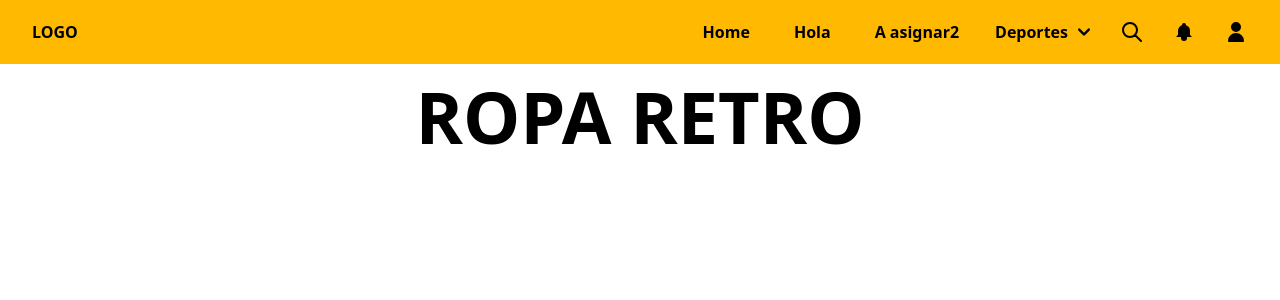
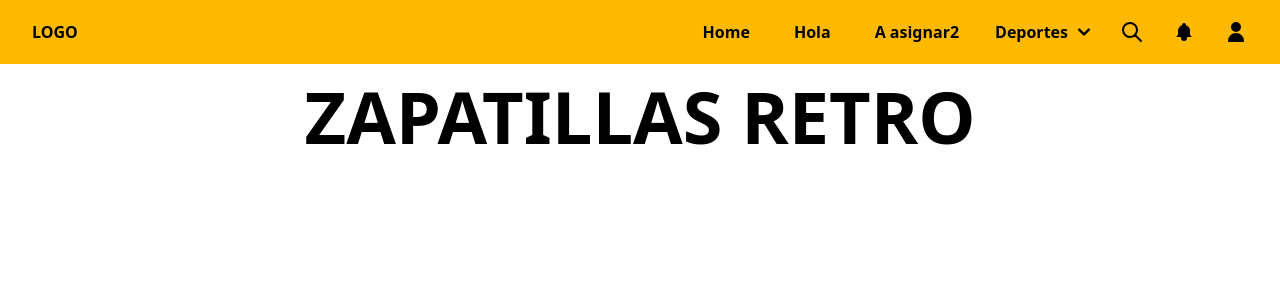
Before and after one commit to nicocortese/maimo-progra3-2025-tp4frontend-cortese, a Next.js app: page / in a window 1280 px wide. Shown: the top 300 px of the page. Built offline with nearby package versions, Linux system fonts and the light colour scheme.

Commit message:
zapas ahora

```diff
--- a/src/components/HomeContainer.js
+++ b/src/components/HomeContainer.js
@@ -1,6 +1,6 @@
 const HomeContainer = () => {
   return (
-    <h1 className="flex justify-center items-center pt-20 text-7xl font-bold">ROPA RETRO</h1>
+    <h1 className="flex justify-center items-center pt-20 text-7xl font-bold">ZAPATILLAS RETRO</h1>
   )
 }
 
```
